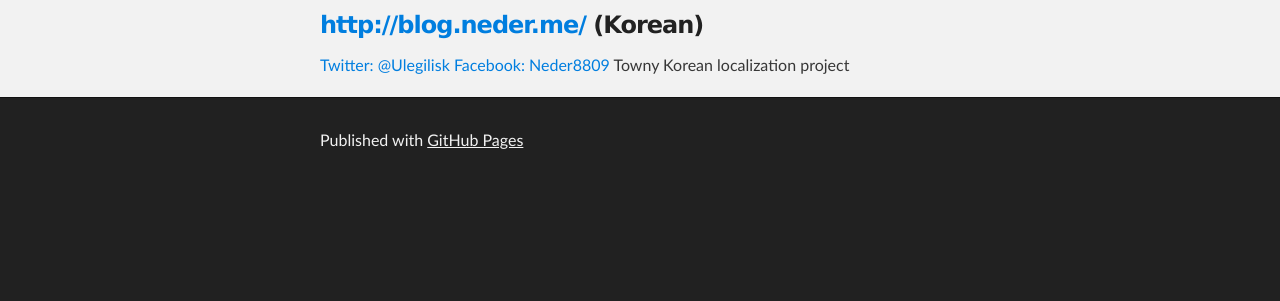
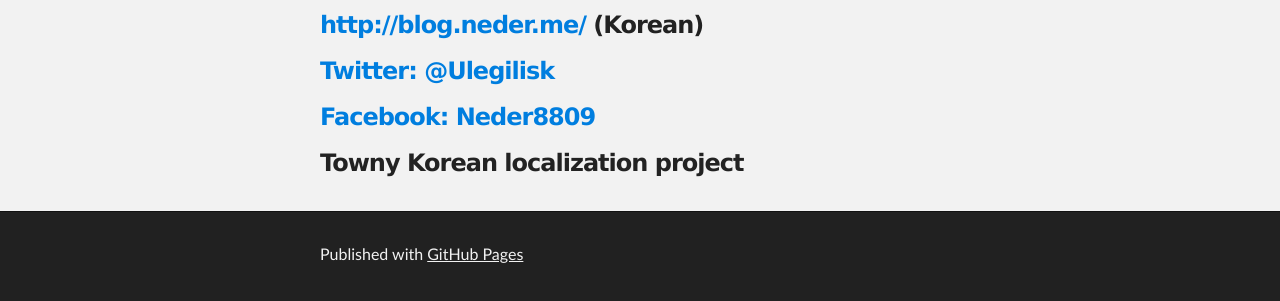
Before and after one commit to Neder/neder.github.com, a plain HTML site: page index.html in a window 1280 px wide. Shown: the part 321-622 px from the top of the page. Drawn offline with Linux system fonts and the light colour scheme.

Commit message:
Update index.html

```diff
--- a/index.html
+++ b/index.html
@@ -30,11 +30,10 @@
         <h2>
 <a name="blog" class="anchor" href="#blog"><span class="octicon octicon-link"></span></a>Blog:</h2>
 
-<h3>
-<a name="httpblognederme-korean" class="anchor" href="#httpblognederme-korean"><span class="octicon octicon-link"></span></a><a href="http://blog.neder.me/">http://blog.neder.me/</a> (Korean)</h3>
-<a name="twitter" class="anchor" href="#twitter"><span class="octicon octicon-link"></span></a><a href="https://twitter.com/Ulegilisk">Twitter: @Ulegilisk</a></h3>
-<a name="facebook" class="anchor" href="#facebook"><span class="octicon octicon-link"></span></a><a href="https://facebook.com/Neder8809">Facebook: Neder8809</a></h3>
-<a name="towny-korean-localization-project" class="anchor" href="#towny-korean-localization-project"><span class="octicon octicon-link"></span></a>Towny Korean localization project</h3>
+<h3><a name="httpblognederme-korean" class="anchor" href="#httpblognederme-korean"><span class="octicon octicon-link"></span></a><a href="http://blog.neder.me/">http://blog.neder.me/</a> (Korean)</h3>
+<h3><a name="twitter" class="anchor" href="#twitter"><span class="octicon octicon-link"></span></a><a href="https://twitter.com/Ulegilisk">Twitter: @Ulegilisk</a></h3>
+<h3><a name="facebook" class="anchor" href="#facebook"><span class="octicon octicon-link"></span></a><a href="https://facebook.com/Neder8809">Facebook: Neder8809</a></h3>
+<h3><a name="towny-korean-localization-project" class="anchor" href="#towny-korean-localization-project"><span class="octicon octicon-link"></span></a>Towny Korean localization project</h3>
 
       </section>
     </div>
```
